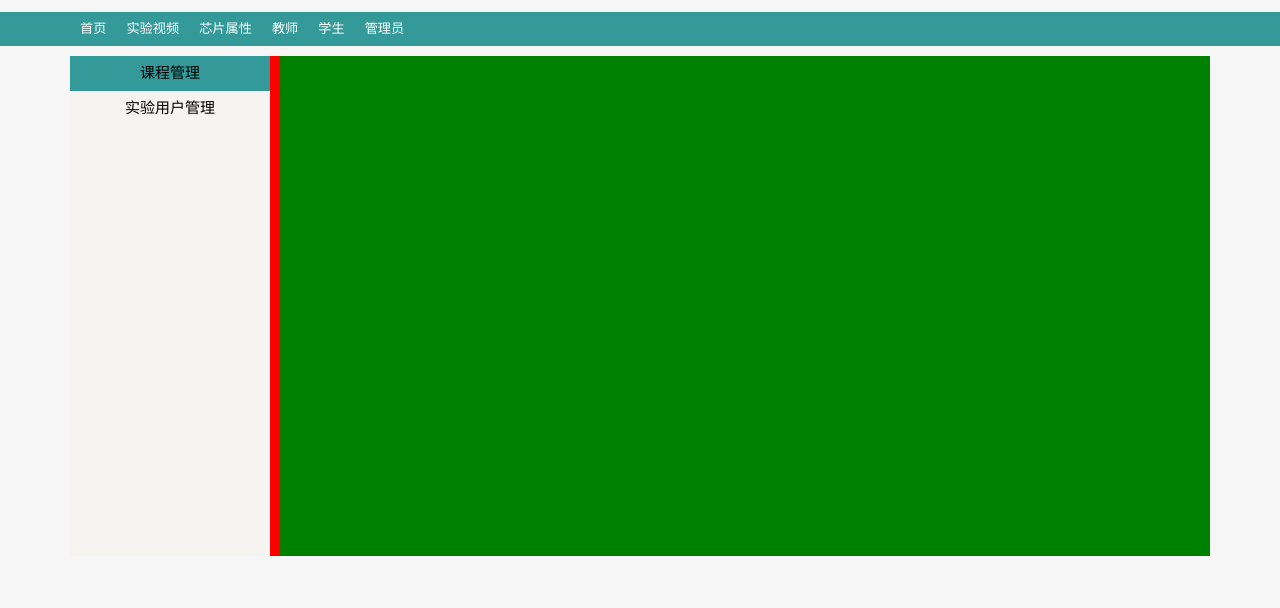
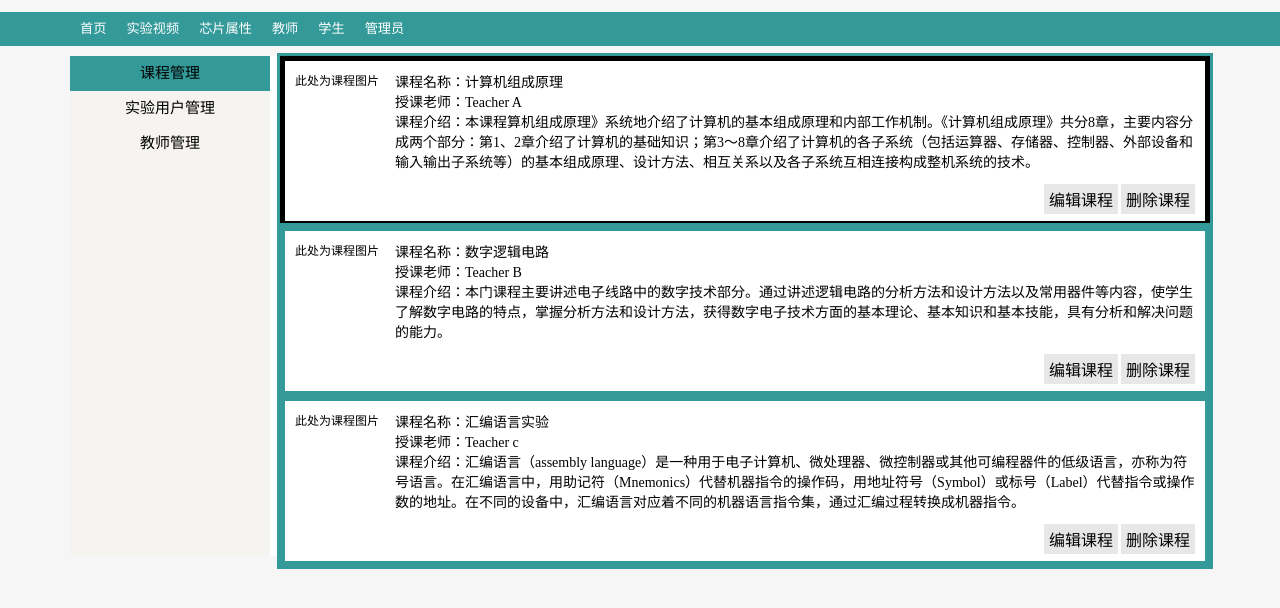
Before and after one commit to diwuhuang/VSES, a website: page views/admin/administrator.html in a window 1280 px wide. Shown: the part 80-688 px from the top of the page. Drawn offline with Linux system fonts and the light colour scheme.

Commit message:
管理员增加

```diff
--- a/public/stylesheets/administrator.css
+++ b/public/stylesheets/administrator.css
@@ -70,7 +70,7 @@
     max-width: 1140px;
     height: 500px;
     margin: 10px auto;
-    background-color: red;
+    background-color: white;
 }
 .contentAdministrator .contentAdministratorLeft{
     width: 200px;
@@ -81,7 +81,7 @@
 .contentAdministrator .contentAdministratorRight{
     width: 930px;
     height: 500px;
-    background-color: green;
+    background-color:white;
     float: right;
 }
 .contentAdministrator .contentAdministratorLeft ul li{
@@ -100,3 +100,78 @@
 .contentAdministrator .contentAdministratorLeft ul li:hover a{
     opacity: 0.5;
 }
+
+#sub_menu_1,#sub_menu_2,#sub_menu_3{
+    display: none;
+}
+.conterRightFirst{
+    padding-top: 10px;
+    padding-left:10px;
+    padding-right:10px;
+    height: 30%;
+    background: white;
+    border: 5px,solid,black;
+    outline-style:solid;
+    outline-color:#339999;
+}
+.conterRightSecond{
+    padding-top: 10px;
+    padding-left:10px;
+    padding-right:10px;
+    height: 30%;
+    background: white;
+    border: 5px,solid,#339999;
+    outline-style:solid;
+    outline-color:#339999;
+}
+.conterRightThird{
+    padding-top: 10px;
+    padding-left:10px;
+    padding-right:10px;
+    height: 30%;
+    background: white;
+    border: 5px,solid,#339999;
+    outline-style:solid;
+    outline-color:#339999;
+}
+.conterRight_Left{
+    float: left;
+    background-color: white;
+    color:black;
+    height: 113px;
+    width: 100px;
+}
+.conterRight_right{
+    float: left;
+    background-color: white;
+    height: 113px;
+    width: 800px;
+    font-size: 14px;
+    color: black;
+}
+.conterFont{
+    background: white;
+    float: left;
+    height: 30px;
+    width: 900px;
+    bottom: 0px;
+    text-align: right;
+}
+
+.img_class{
+    text-align: center;
+    font-size: 20px;
+}
+
+
+.button {
+    background-color: #e7e7e7;
+    border: none;
+    color: black;
+    padding: 3px 5px;
+    text-align: center;
+    text-decoration: none;
+    display: inline-block;
+    font-size: 16px;
+
+}
--- a/views/admin/administrator.html
+++ b/views/admin/administrator.html
@@ -39,14 +39,92 @@
 <div class="contentAdministrator">
     <div class="contentAdministratorLeft">
         <ul>
-            <li><a href="#">课程管理</a></li>
-            <li><a href="#">实验用户管理</a></li>
+            <li onclick = "f('sub_menu_1')"><a href="#">课程管理</a></li>
+            <ul id = "sub_menu_1">
+                <li>添加课程</li>
+            </ul>
+            <li onclick = "f('sub_menu_2')"><a href="#">实验用户管理</a></li>
+            <ul id = "sub_menu_2">
+                <li>查看实验用户</li>
+                <li>修改用户信息</li>
+                <li>删除用户</li>
+            </ul>
+            <li onclick = "f('sub_menu_3')"><a href="#">教师管理</a></li>
+            <ul id = "sub_menu_3">
+                <li>查看教师信息</li>
+                <li>修改用户信息</li>
+                <li>删除用户</li>
+            </ul>
         </ul>
     </div>
+
     <div class="contentAdministratorRight">
+        <div class="conterRightFirst">
+            <div class = "conterRight_Left"><p id = "img_class">此处为课程图片</p></div>
+            <div class="conterRight_right">
+                <ul>
+                    <li>课程名称：计算机组成原理</li>
+                    <li>授课老师：Teacher A</li>
+                    <li>课程介绍：本课程算机组成原理》系统地介绍了计算机的基本组成原理和内部工作机制。《计算机组成原理》共分8章，主要内容分成两个部分：第1、2章介绍了计算机的基础知识；第3～8章介绍了计算机的各子系统（包括运算器、存储器、控制器、外部设备和输入输出子系统等）的基本组成原理、设计方法、相互关系以及各子系统互相连接构成整机系统的技术。</li>
+                </ul>
+            </div>
+            <div class="conterFont">
+                <button class="button">编辑课程
+                </button>
+                <button class="button">删除课程
+                </button>
+            </div>
+        </div>
+        <div class="conterRightSecond">
+            <div class = "conterRight_Left"><p id = "img_class">此处为课程图片</p></div>
+            <div class="conterRight_right">
+                <ul>
+                    <li>课程名称：数字逻辑电路</li>
+                    <li>授课老师：Teacher B</li>
+                    <li>课程介绍：本门课程主要讲述电子线路中的数字技术部分。通过讲述逻辑电路的分析方法和设计方法以及常用器件等内容，使学生了解数字电路的特点，掌握分析方法和设计方法，获得数字电子技术方面的基本理论、基本知识和基本技能，具有分析和解决问题的能力。</li>
+                </ul>
+            </div>
+             <div class="conterFont">
+              <button class="button">编辑课程
+                </button>
+                <button class="button">删除课程
+                </button>
+            </div>
+        </div>
+        <div class="conterRightThird">
+            <div class = "conterRight_Left"><p id = "img_class">此处为课程图片</p></div>
+            <div class="conterRight_right">
+                <ul>
+                    <li>课程名称：汇编语言实验</li>
+                    <li>授课老师：Teacher c</li>
+                    <li>课程介绍：汇编语言（assembly language）是一种用于电子计算机、微处理器、微控制器或其他可编程器件的低级语言，亦称为符号语言。在汇编语言中，用助记符（Mnemonics）代替机器指令的操作码，用地址符号（Symbol）或标号（Label）代替指令或操作数的地址。在不同的设备中，汇编语言对应着不同的机器语言指令集，通过汇编过程转换成机器指令。</li>
+                </ul>
+            </div>
+             <div class="conterFont">
+                <button class="button">编辑课程
+                </button>
+                <button class="button">删除课程
+                </button>
+             </div>
+        </div>
     </div>
 </div>
+
 <!--底部区域-->
 <div class="footer"></div>
 </body>
+
+<script type="text/javascript">
+    function f(str){
+        var sub_menu = document.getElementById(str);
+        var dis_v = sub_menu.style.display;
+
+        if(dis_v == "block")
+          sub_menu.style.display = "none";
+        else
+          sub_menu.style.display = "block";
+
+      }
+
+  </script>
 </html>
```
